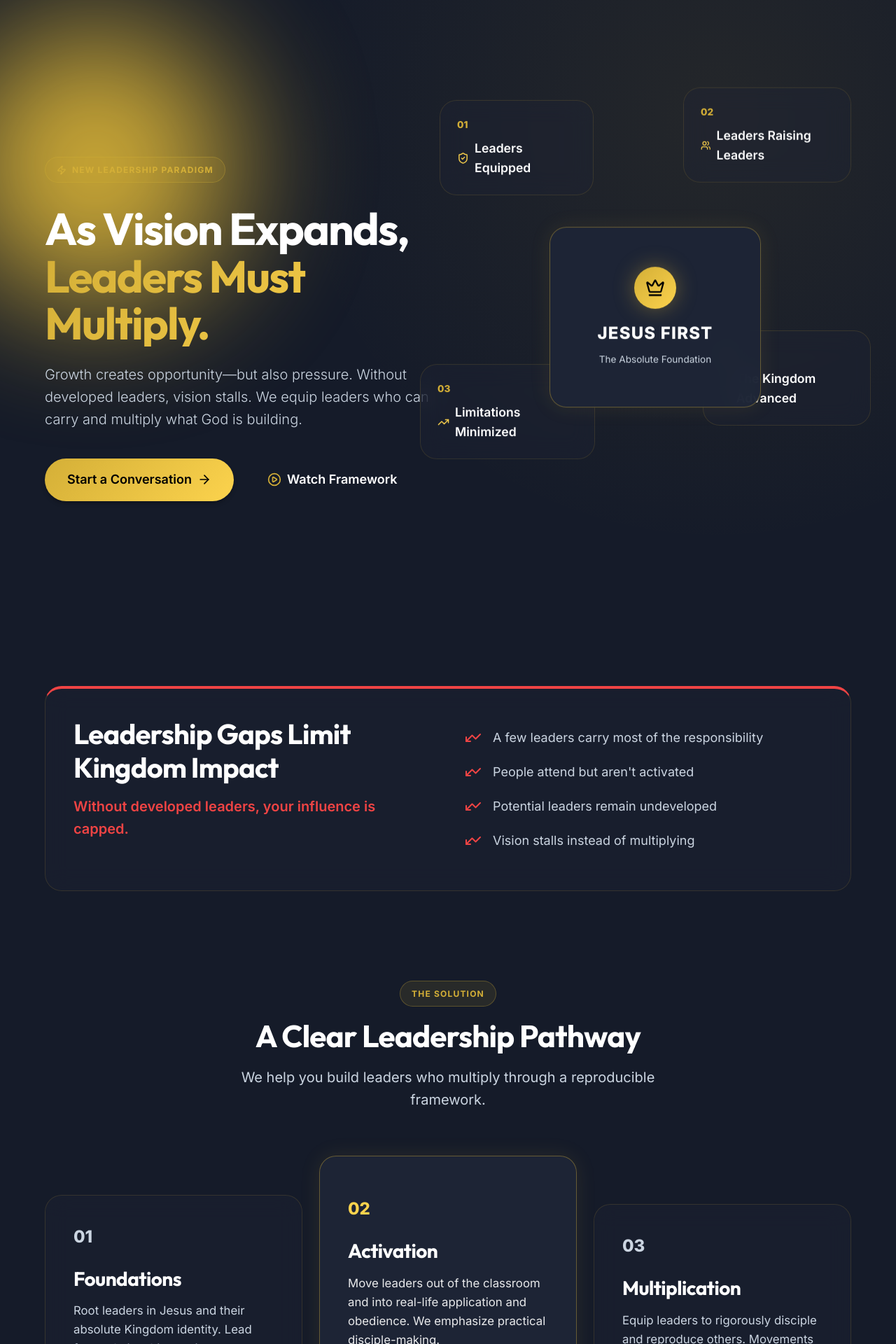
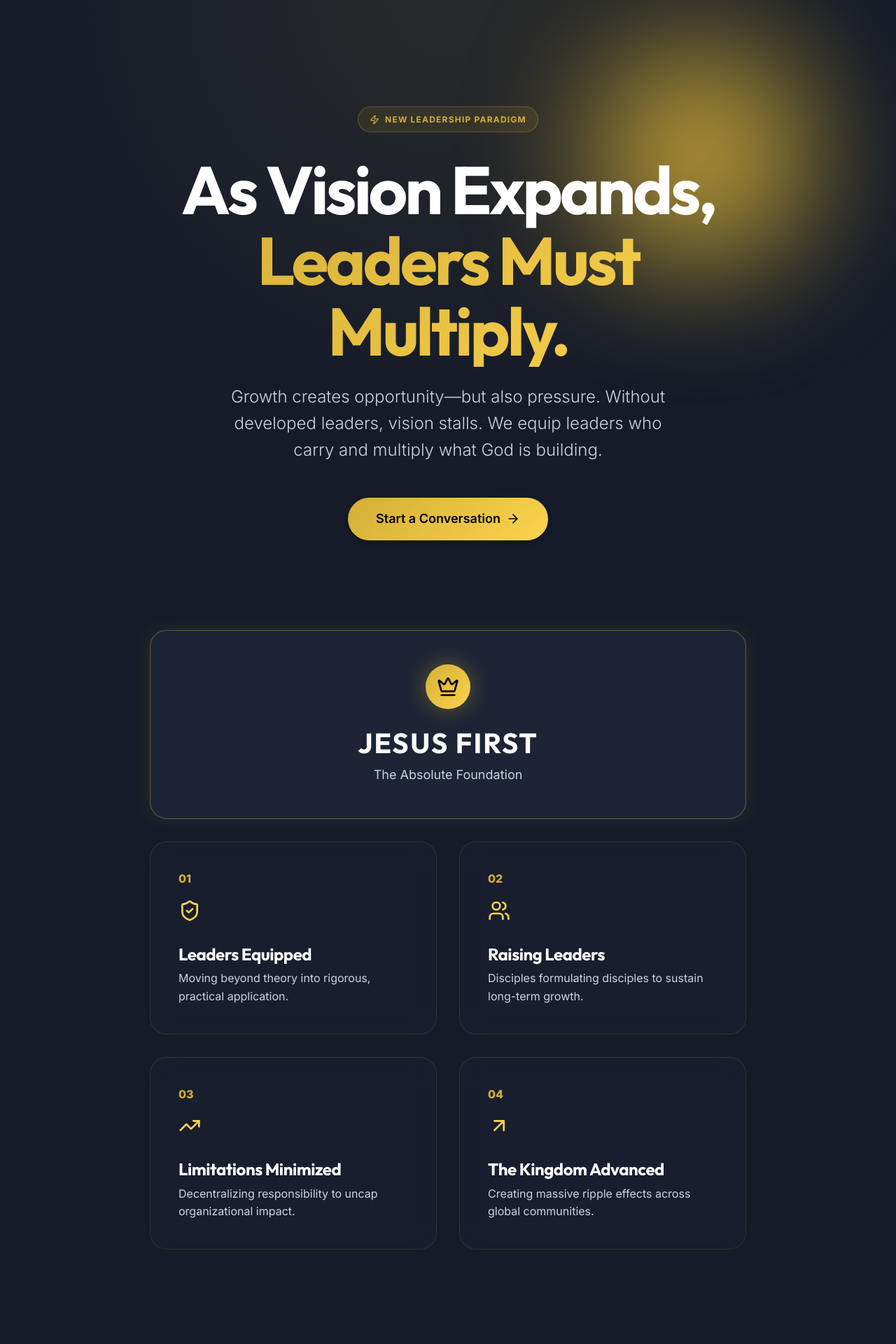
Before and after one commit to livetree/PI-main, a Next.js app: page / in a window 1280 px wide. Shown: the part 80-2000 px from the top of the page at 70% size. Built offline with nearby package versions, Linux system fonts and the light colour scheme.

Commit message:
feat: re-architect homepage into a mobile-first dropedition scroll sequence revealing the 5 pillars

```diff
--- a/src/app/page.js
+++ b/src/app/page.js
@@ -1,173 +1,142 @@
 'use client';
 
 import Link from 'next/link';
-import { motion, useScroll, useTransform } from 'framer-motion';
-import { ArrowRight, TrendingUp, Users, PlayCircle, ShieldCheck, Zap, ArrowUpRight, Crown, Lightbulb } from 'lucide-react';
-import { useRef } from 'react';
+import { motion } from 'framer-motion';
+import { ArrowRight, TrendingUp, Users, PlayCircle, ShieldCheck, Zap, ArrowUpRight, Crown } from 'lucide-react';
 
 export default function Home() {
-  const containerRef = useRef(null);
-  const { scrollYProgress } = useScroll({
-    target: containerRef,
-    offset: ["start start", "end end"]
-  });
 
-  // Parallax effects for the 5 interactive floating parameter boxes
-  const yCore = useTransform(scrollYProgress, [0, 1], [0, -100]);
-  const yBox1 = useTransform(scrollYProgress, [0, 1], [0, -280]);
-  const yBox2 = useTransform(scrollYProgress, [0, 1], [0, -180]);
-  const yBox3 = useTransform(scrollYProgress, [0, 1], [0, -350]);
-  const yBox4 = useTransform(scrollYProgress, [0, 1], [0, -220]);
+  // Staggered animation variants for smooth, Drop Edition style entry
+  const cardVariants = {
+    hidden: { opacity: 0, y: 80 },
+    visible: {
+      opacity: 1,
+      y: 0,
+      transition: { duration: 0.8, ease: [0.25, 0.1, 0.25, 1] }
+    }
+  };
+
+  const textVariants = {
+    hidden: { opacity: 0, y: 40 },
+    visible: { opacity: 1, y: 0, transition: { duration: 0.8, ease: "easeOut" } }
+  };
 
   return (
-    <div ref={containerRef} style={{ display: 'flex', flexDirection: 'column', gap: '8rem', paddingBottom: '8rem', overflowX: 'hidden' }}>
+    <div style={{ display: 'flex', flexDirection: 'column', gap: '6rem', paddingBottom: '8rem', overflowX: 'hidden' }}>
 
-      {/* 1. HERO SECTION (Left-Aligned, 5 Floating Interactive Overlaps) */}
+      {/* 1. HERO TEXT SECTION (Mobile First, Center Aligned for impact) */}
       <section style={{
         position: 'relative',
-        padding: '8rem 1.5rem 2rem',
-        minHeight: '90vh',
+        padding: '10rem 1.5rem 2rem',
         display: 'flex',
+        flexDirection: 'column',
         alignItems: 'center',
-        background: 'radial-gradient(circle at 80% 20%, rgba(212,175,55,0.08), transparent 50%)'
+        textAlign: 'center',
+        background: 'radial-gradient(circle at 50% 0%, rgba(212,175,55,0.1), transparent 60%)'
       }}>
-        <div className="animate-pulse-slow" style={{ position: 'absolute', top: '5%', left: '-5%', width: '400px', height: '400px', background: 'var(--brand-primary)', opacity: 0.1, filter: 'blur(100px)', borderRadius: '50%' }} />
+        {/* Glows */}
+        <div className="animate-pulse-slow" style={{ position: 'absolute', top: '10%', right: '10%', width: '300px', height: '300px', background: 'var(--brand-primary)', opacity: 0.1, filter: 'blur(100px)', borderRadius: '50%' }} />
 
-        <div className="container" style={{ position: 'relative', zIndex: 1, display: 'grid', gridTemplateColumns: '1fr 1fr', gap: '2rem', alignItems: 'center' }}>
-
-          {/* Left Hero Content */}
-          <motion.div
-            initial={{ opacity: 0, x: -50 }} animate={{ opacity: 1, x: 0 }} transition={{ duration: 0.8, ease: "easeOut" }}
-            style={{ maxWidth: '650px' }}
-          >
-            <div className="pill-tag" style={{ marginBottom: '2rem' }}>
+        <motion.div initial="hidden" animate="visible" variants={textVariants} style={{ maxWidth: '800px', zIndex: 1 }}>
+          <div className="pill-tag" style={{ marginBottom: '2rem', marginInline: 'auto' }}>
             <Zap size={14} /> New Leadership Paradigm
           </div>
-            <h1 style={{ fontSize: 'clamp(2.75rem, 5vw, 4.5rem)', marginBottom: '1.5rem', letterSpacing: '-0.03em', lineHeight: 1.05 }}>
+
+          <h1 style={{ fontSize: 'clamp(3rem, 8vw, 6rem)', marginBottom: '1.5rem', letterSpacing: '-0.04em', lineHeight: 1.05 }}>
             As Vision Expands,<br />
             <span className="gradient-text">Leaders Must Multiply.</span>
           </h1>
-            <p style={{ fontSize: 'clamp(1.1rem, 2vw, 1.25rem)', color: 'var(--text-secondary)', marginBottom: '2.5rem', lineHeight: 1.6, fontWeight: 300 }}>
+
+          <p style={{ fontSize: 'clamp(1.125rem, 3vw, 1.5rem)', color: 'var(--text-secondary)', marginBottom: '3rem', lineHeight: 1.6, fontWeight: 300, maxWidth: '650px', marginInline: 'auto' }}>
             Growth creates opportunity—but also pressure. Without developed leaders, vision stalls.
-              We equip leaders who can carry and multiply what God is building.
+            We equip leaders who carry and multiply what God is building.
           </p>
-            <div style={{ display: 'flex', gap: '1rem', flexWrap: 'wrap', alignItems: 'center' }}>
-              <Link href="/connect" className="btn btn-primary" style={{ padding: '1rem 2rem', fontSize: '1.125rem', borderRadius: '999px' }}>
+
+          <div style={{ display: 'flex', gap: '1rem', flexWrap: 'wrap', justifyContent: 'center' }}>
+            <Link href="/connect" className="btn btn-primary" style={{ padding: '1rem 2.5rem', fontSize: '1.125rem', borderRadius: '999px' }}>
               Start a Conversation <ArrowRight size={20} />
             </Link>
-              <Link href="/training" className="btn btn-outline" style={{ padding: '1rem 2rem', fontSize: '1.125rem', border: 'none', gap: '0.5rem' }}>
-                <PlayCircle size={20} color="var(--brand-primary)" /> Watch Framework
-              </Link>
-            </div>
-          </motion.div>
-
-          {/* Right Floating Elements (5 Dynamic Boxes) */}
-          <div className="hide-on-mobile" style={{ position: 'relative', height: '700px', width: '100%', display: 'flex', justifyContent: 'center', alignItems: 'center' }}>
-
-            {/* Core Box: Jesus First (Fixed centrally, slower movement) */}
-            <motion.div style={{ y: yCore, zIndex: 10, position: 'absolute' }} className="glass-card glass-card-highlight">
-              <div style={{ display: 'flex', flexDirection: 'column', alignItems: 'center', textAlign: 'center', padding: '1rem', width: '220px' }}>
-                <div style={{ background: 'var(--brand-gradient)', width: '60px', height: '60px', borderRadius: '50%', display: 'flex', alignItems: 'center', justifyContent: 'center', color: '#000', marginBottom: '1rem', boxShadow: '0 0 30px rgba(212,175,55,0.4)' }}>
-                  <Crown size={28} />
-                </div>
-                <div style={{ fontWeight: 800, fontSize: '1.5rem', color: '#fff', letterSpacing: '0.05em', textTransform: 'uppercase' }}>Jesus First</div>
-                <div style={{ fontSize: '0.85rem', color: 'var(--text-secondary)', marginTop: '0.5rem' }}>The Absolute Foundation</div>
-              </div>
-            </motion.div>
-
-            {/* Box 1: Leaders Equipped */}
-            <motion.div style={{ y: yBox1, position: 'absolute', top: '10%', left: '-5%', zIndex: 5, width: '220px', padding: '1.5rem' }} className="glass-card">
-               <div style={{ fontSize: '0.85rem', color: 'var(--brand-primary)', fontWeight: 800, marginBottom: '0.5rem' }}>01</div>
-               <div style={{ fontWeight: 600, fontSize: '1.1rem', color: '#fff', display: 'flex', alignItems: 'center', gap: '0.5rem' }}>
-                 <ShieldCheck size={18} color="var(--brand-secondary)" /> Leaders Equipped
-               </div>
-            </motion.div>
-
-            {/* Box 2: Leaders raising leaders */}
-            <motion.div style={{ y: yBox2, position: 'absolute', top: '5%', right: '0%', zIndex: 4, width: '240px', padding: '1.5rem' }} className="glass-card">
-               <div style={{ fontSize: '0.85rem', color: 'var(--brand-primary)', fontWeight: 800, marginBottom: '0.5rem' }}>02</div>
-               <div style={{ fontWeight: 600, fontSize: '1.1rem', color: '#fff', display: 'flex', alignItems: 'center', gap: '0.5rem' }}>
-                 <Users size={18} color="var(--brand-secondary)" /> Leaders Raising Leaders
-               </div>
-            </motion.div>
-
-            {/* Box 3: Limitations minimized */}
-            <motion.div style={{ y: yBox3, position: 'absolute', bottom: '15%', left: '-10%', zIndex: 6, width: '250px', padding: '1.5rem' }} className="glass-card">
-               <div style={{ fontSize: '0.85rem', color: 'var(--brand-primary)', fontWeight: 800, marginBottom: '0.5rem' }}>03</div>
-               <div style={{ fontWeight: 600, fontSize: '1.1rem', color: '#fff', display: 'flex', alignItems: 'center', gap: '0.5rem' }}>
-                 <TrendingUp size={18} color="var(--brand-secondary)" /> Limitations Minimized
-               </div>
-            </motion.div>
-
-            {/* Box 4: The kingdom advanced */}
-            <motion.div style={{ y: yBox4, position: 'absolute', bottom: '25%', right: '-5%', zIndex: 7, width: '240px', padding: '1.5rem' }} className="glass-card">
-               <div style={{ fontSize: '0.85rem', color: 'var(--brand-primary)', fontWeight: 800, marginBottom: '0.5rem' }}>04</div>
-               <div style={{ fontWeight: 600, fontSize: '1.1rem', color: '#fff', display: 'flex', alignItems: 'center', gap: '0.5rem' }}>
-                 <ArrowUpRight size={18} color="var(--brand-secondary)" /> The Kingdom Advanced
-               </div>
-            </motion.div>
-
-          </div>
-        </div>
-      </section>
-
-      {/* 2. THE CHALLENGE */}
-      <section className="container">
-        <motion.div
-          initial={{ opacity: 0, y: 50 }} whileInView={{ opacity: 1, y: 0 }} viewport={{ once: true, margin: "-100px" }}
-          className="glass-card" style={{ display: 'grid', gridTemplateColumns: 'repeat(auto-fit, minmax(300px, 1fr))', gap: '3rem', alignItems: 'center', borderTop: '4px solid #ef4444' }}
-        >
-          <div>
-            <h2 style={{ fontSize: 'clamp(2rem, 4vw, 2.5rem)', marginBottom: '1rem' }}>Leadership Gaps Limit Kingdom Impact</h2>
-            <p style={{ color: '#ef4444', fontSize: '1.25rem', fontWeight: 600, marginBottom: '2rem' }}>
-              Without developed leaders, your influence is capped.
-            </p>
-          </div>
-          <div>
-            <ul style={{ listStyle: 'none', display: 'flex', flexDirection: 'column', gap: '1.25rem' }}>
-              {[
-                "A few leaders carry most of the responsibility",
-                "People attend but aren't activated",
-                "Potential leaders remain undeveloped",
-                "Vision stalls instead of multiplying"
-              ].map((item, i) => (
-                <motion.li
-                  key={i}
-                  initial={{ opacity: 0, x: 20 }} whileInView={{ opacity: 1, x: 0 }} viewport={{ once: true }} transition={{ delay: i * 0.15 }}
-                  style={{ display: 'flex', alignItems: 'flex-start', gap: '1rem', fontSize: '1.125rem', color: 'var(--text-secondary)' }}
-                >
-                  <TrendingUp color="#ef4444" size={24} style={{ flexShrink: 0, marginTop: '2px', transform: 'rotate(180deg)' }} />
-                  {item}
-                </motion.li>
-              ))}
-            </ul>
           </div>
         </motion.div>
       </section>
 
-      {/* 3. PATHWAY (The 3-Column Highlight Grid) */}
-      <section className="container" style={{ textAlign: 'center' }}>
-        <motion.div initial={{ opacity: 0, y: 30 }} whileInView={{ opacity: 1, y: 0 }} viewport={{ once: true }}>
+      {/* 2. THE 5 PILLARS (Fluid, Interactive Scroll Sequence) */}
+      <section className="container" style={{ maxWidth: '900px', display: 'flex', flexDirection: 'column', gap: '2rem' }}>
+
+        {/* Box 1: Jesus First */}
+        <motion.div
+          initial="hidden" whileInView="visible" viewport={{ once: true, margin: "-100px" }} variants={cardVariants}
+          className="glass-card glass-card-highlight"
+          style={{ padding: '3rem 2rem', display: 'flex', flexDirection: 'column', alignItems: 'center', textAlign: 'center' }}
+        >
+          <div style={{ background: 'var(--brand-gradient)', width: '64px', height: '64px', borderRadius: '50%', display: 'flex', alignItems: 'center', justifyContent: 'center', color: '#000', marginBottom: '1.5rem', boxShadow: '0 0 30px rgba(212,175,55,0.4)' }}>
+            <Crown size={32} />
+          </div>
+          <h2 style={{ fontSize: 'clamp(2rem, 5vw, 2.5rem)', marginBottom: '0.5rem', color: '#fff', textTransform: 'uppercase', letterSpacing: '0.05em' }}>Jesus First</h2>
+          <p style={{ color: 'var(--text-secondary)', fontSize: '1.125rem' }}>The Absolute Foundation</p>
+        </motion.div>
+
+        {/* 2-Column Grid for the 4 Metrics on Desktop, Stacks beautifully on Mobile */}
+        <div style={{ display: 'grid', gridTemplateColumns: 'repeat(auto-fit, minmax(280px, 1fr))', gap: '2rem' }}>
+
+          {/* Box 2 */}
+          <motion.div initial="hidden" whileInView="visible" viewport={{ once: true, margin: "-50px" }} variants={cardVariants} className="glass-card" style={{ padding: '2.5rem' }}>
+             <div style={{ fontSize: '1rem', color: 'var(--brand-primary)', fontWeight: 800, marginBottom: '1rem' }}>01</div>
+             <ShieldCheck size={32} color="var(--brand-secondary)" style={{ marginBottom: '1.5rem' }} />
+             <h3 style={{ fontSize: '1.5rem', color: '#fff', marginBottom: '0.5rem' }}>Leaders Equipped</h3>
+             <p style={{ color: 'var(--text-secondary)', fontSize: '1rem' }}>Moving beyond theory into rigorous, practical application.</p>
+          </motion.div>
+
+          {/* Box 3 */}
+          <motion.div initial="hidden" whileInView="visible" viewport={{ once: true, margin: "-50px" }} variants={cardVariants} className="glass-card" style={{ padding: '2.5rem' }}>
+             <div style={{ fontSize: '1rem', color: 'var(--brand-primary)', fontWeight: 800, marginBottom: '1rem' }}>02</div>
+             <Users size={32} color="var(--brand-secondary)" style={{ marginBottom: '1.5rem' }} />
+             <h3 style={{ fontSize: '1.5rem', color: '#fff', marginBottom: '0.5rem' }}>Raising Leaders</h3>
+             <p style={{ color: 'var(--text-secondary)', fontSize: '1rem' }}>Disciples formulating disciples to sustain long-term growth.</p>
+          </motion.div>
+
+          {/* Box 4 */}
+          <motion.div initial="hidden" whileInView="visible" viewport={{ once: true, margin: "-50px" }} variants={cardVariants} className="glass-card" style={{ padding: '2.5rem' }}>
+             <div style={{ fontSize: '1rem', color: 'var(--brand-primary)', fontWeight: 800, marginBottom: '1rem' }}>03</div>
+             <TrendingUp size={32} color="var(--brand-secondary)" style={{ marginBottom: '1.5rem' }} />
+             <h3 style={{ fontSize: '1.5rem', color: '#fff', marginBottom: '0.5rem' }}>Limitations Minimized</h3>
+             <p style={{ color: 'var(--text-secondary)', fontSize: '1rem' }}>Decentralizing responsibility to uncap organizational impact.</p>
+          </motion.div>
+
+          {/* Box 5 */}
+          <motion.div initial="hidden" whileInView="visible" viewport={{ once: true, margin: "-50px" }} variants={cardVariants} className="glass-card" style={{ padding: '2.5rem' }}>
+             <div style={{ fontSize: '1rem', color: 'var(--brand-primary)', fontWeight: 800, marginBottom: '1rem' }}>04</div>
+             <ArrowUpRight size={32} color="var(--brand-secondary)" style={{ marginBottom: '1.5rem' }} />
+             <h3 style={{ fontSize: '1.5rem', color: '#fff', marginBottom: '0.5rem' }}>The Kingdom Advanced</h3>
+             <p style={{ color: 'var(--text-secondary)', fontSize: '1rem' }}>Creating massive ripple effects across global communities.</p>
+          </motion.div>
+
+        </div>
+      </section>
+
+      {/* 3. PATHWAY OVERVIEW (Horizontal scroll snapping effect hint, stacks on mobile) */}
+      <section className="container" style={{ textAlign: 'center', marginTop: '4rem' }}>
+        <motion.div initial="hidden" whileInView="visible" viewport={{ once: true, margin: "-100px" }} variants={textVariants}>
           <div className="pill-tag" style={{ marginBottom: '1rem' }}>The Solution</div>
-          <h2 style={{ fontSize: 'clamp(2rem, 4vw, 2.75rem)', marginBottom: '1rem' }}>A Clear Leadership Pathway</h2>
+          <h2 style={{ fontSize: 'clamp(2rem, 5vw, 3rem)', marginBottom: '1rem' }}>A Clear Leadership Pathway</h2>
           <p style={{ color: 'var(--text-secondary)', fontSize: '1.25rem', maxWidth: '600px', margin: '0 auto 4rem' }}>
             We help you build leaders who multiply through a reproducible framework.
           </p>
         </motion.div>
 
-        <div style={{ display: 'grid', gridTemplateColumns: 'repeat(auto-fit, minmax(300px, 1fr))', gap: '1.5rem', textAlign: 'left', alignItems: 'center' }}>
+        <div style={{ display: 'grid', gridTemplateColumns: 'repeat(auto-fit, minmax(280px, 1fr))', gap: '1.5rem', textAlign: 'left' }}>
           {[
-            { step: '01', title: 'Foundations', desc: 'Root leaders in Jesus and their absolute Kingdom identity. Lead from relationship, not just responsibility.', hl: false },
-            { step: '02', title: 'Activation', desc: 'Move leaders out of the classroom and into real-life application and obedience. We emphasize practical disciple-making.', hl: true },
-            { step: '03', title: 'Multiplication', desc: 'Equip leaders to rigorously disciple and reproduce others. Movements that multiply across generations.', hl: false }
+            { step: 'Phase I', title: 'Foundations', desc: 'Root leaders in Jesus and their absolute Kingdom identity. Lead from relationship rather than duty.', hl: false },
+            { step: 'Phase II', title: 'Activation', desc: 'Move leaders out of the classroom and into real-life application, emphasizing practical discipleship.', hl: true },
+            { step: 'Phase III', title: 'Multiplication', desc: 'Equip leaders to rigorously reproduce others, creating a generational legacy.', hl: false }
           ].map((item, i) => (
             <motion.div
               key={i}
-              initial={{ opacity: 0, y: 50 }} whileInView={{ opacity: 1, y: 0 }} viewport={{ once: true }} transition={{ delay: i * 0.2 }}
+              initial="hidden" whileInView="visible" viewport={{ once: true, margin: "-50px" }} variants={cardVariants}
               className={`glass-card ${item.hl ? 'glass-card-highlight' : ''}`}
-              style={{ position: 'relative', overflow: 'hidden', padding: item.hl ? '3.5rem 2.5rem' : '2.5rem' }}
+              style={{ position: 'relative', overflow: 'hidden', padding: item.hl ? '3rem 2rem' : '2.5rem' }}
             >
-              <div style={{ fontSize: '1.5rem', fontWeight: 800, color: item.hl ? 'var(--brand-secondary)' : 'var(--text-secondary)', marginBottom: '1.5rem' }}>{item.step}</div>
+              <div style={{ fontSize: '0.875rem', fontWeight: 700, textTransform: 'uppercase', color: item.hl ? 'var(--brand-secondary)' : 'var(--text-secondary)', marginBottom: '1.5rem', letterSpacing: '0.1em' }}>{item.step}</div>
               <h3 style={{ fontSize: '1.75rem', marginBottom: '1rem', color: 'var(--text-primary)' }}>{item.title}</h3>
               <p style={{ color: item.hl ? 'rgba(255,255,255,0.9)' : 'var(--text-secondary)', fontSize: '1.05rem', lineHeight: 1.6, marginBottom: item.hl ? '2rem' : 0 }}>{item.desc}</p>
 
@@ -181,14 +150,14 @@ export default function Home() {
         </div>
       </section>
 
-      {/* 4. WHY NOW */}
-      <section className="container">
+      {/* 4. WHY NOW (Dynamic Reveal CTA) */}
+      <section className="container" style={{ marginTop: '2rem' }}>
         <motion.div
-          initial={{ opacity: 0, scale: 0.95 }} whileInView={{ opacity: 1, scale: 1 }} viewport={{ once: true }}
+          initial="hidden" whileInView="visible" viewport={{ once: true, margin: "-100px" }} variants={cardVariants}
           style={{
             background: 'var(--bg)',
             border: '1px solid rgba(212, 175, 55, 0.4)',
-            borderRadius: '100px',
+            borderRadius: 'var(--radius-lg)',
             padding: '4rem 2rem',
             textAlign: 'center',
             position: 'relative',
@@ -198,14 +167,14 @@ export default function Home() {
         >
           <div style={{ position: 'absolute', top: '50%', left: '50%', transform: 'translate(-50%, -50%)', width: '100%', height: '100%', background: 'radial-gradient(ellipse, rgba(212,175,55,0.15) 0%, transparent 60%)', pointerEvents: 'none' }} />
 
-          <h2 style={{ fontSize: 'clamp(2rem, 3vw, 2.75rem)', marginBottom: '1rem', position: 'relative', zIndex: 1 }}>
-            The Need for Multiplying Leaders Has Never Been Greater.
+          <h2 style={{ fontSize: 'clamp(2rem, 4vw, 3rem)', marginBottom: '1rem', position: 'relative', zIndex: 1, lineHeight: 1.1 }}>
+            The Need for Multiplying Leaders <br/> Has Never Been Greater.
           </h2>
           <p style={{ color: 'var(--text-secondary)', fontSize: '1.125rem', maxWidth: '600px', margin: '0 auto 2.5rem', position: 'relative', zIndex: 1 }}>
             You already have vision and people. Now it's time to multiply leadership.
           </p>
 
-          <div style={{ position: 'relative', zIndex: 1, display: 'flex', justifyContent: 'center' }}>
+          <div style={{ position: 'relative', zIndex: 1 }}>
             <Link href="/connect" className="btn btn-primary" style={{ padding: '1rem 3rem', fontSize: '1.125rem' }}>
               Connect With Us Today
             </Link>
@@ -213,11 +182,6 @@ export default function Home() {
         </motion.div>
       </section>
 
-      <style jsx>{`
-        @media (max-width: 900px) {
-          .hide-on-mobile { display: none !important; }
-        }
-      `}</style>
     </div>
   );
 }
```
Lines whose indentation alone changed are shown as unchanged.
